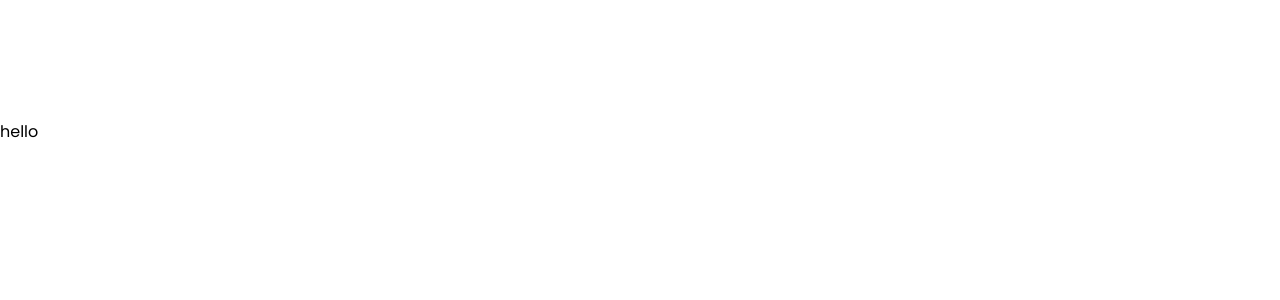
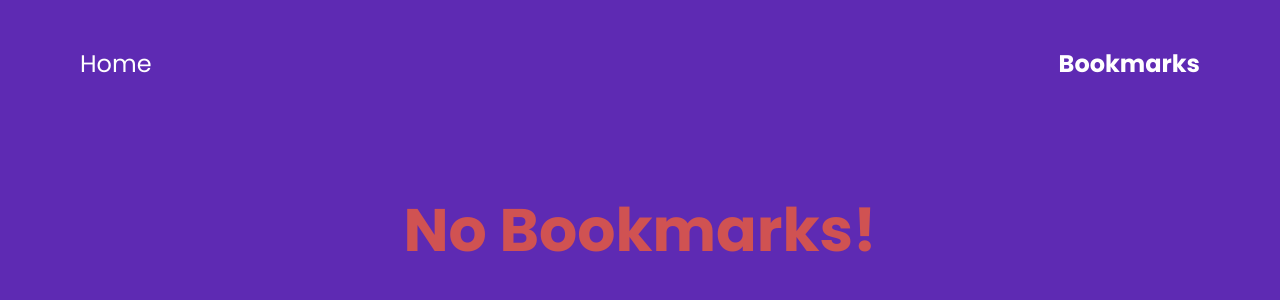
Before and after one commit to Alfe3n/Quotiful, a React (Vite) app: page /bookmarks in a window 1280 px wide. Shown: the top 300 px of the page. Built offline with nearby package versions, Linux system fonts and the light colour scheme.

Commit message:
Bookmarks page layout done
To do
remove bookmark feature from bookmark page

```diff
--- a/src/Pages/Bookmark.jsx
+++ b/src/Pages/Bookmark.jsx
@@ -1,11 +1,35 @@
 import React from 'react'
 import Navbar from '../Components/Navbar'
+import { useSelector, useDispatch } from 'react-redux'
+
+import { BsFillBookmarkCheckFill } from 'react-icons/bs'
 
 function Bookmark() {
+  const bookmarks = useSelector((state) => state.bookmarklist.bookmark)
+
   return (
-    <div>
+    <div className="flex flex-col items-center min-h-screen page-container bg-violet">
       <Navbar bookmark={true} />
-      <p>hello</p>
+      {bookmarks[0] == undefined ? (
+        <h1 className="mt-20 text-2xl font-extrabold cursor-pointer text-red md:text-6xl">No Bookmarks!</h1>
+      ) : (
+        <>
+          {bookmarks.map((quote) => {
+            return (
+              <div
+                key={quote._id}
+                className="flex flex-col items-center justify-around w-5/6 p-4 mb-10 leading-relaxed text-white md:w-2/3 md:p-8 quote-container bg-red rounded-3xl gap-y-4 md:gap-y-8 md:leading-loose">
+                <p className="text-lg text-center md:text-xl lg:2xl">{quote.content}</p>
+                <div className="flex items-center justify-between w-full">
+                  <p className="hidden text-red md:block">invisible</p>
+                  <p className="font-extrabold text-left md:text-lg lg:xl">~{quote.author}</p>
+                  <BsFillBookmarkCheckFill className="text-xl text-white cursor-pointer" />
+                </div>
+              </div>
+            )
+          })}
+        </>
+      )}
     </div>
   )
 }
```
